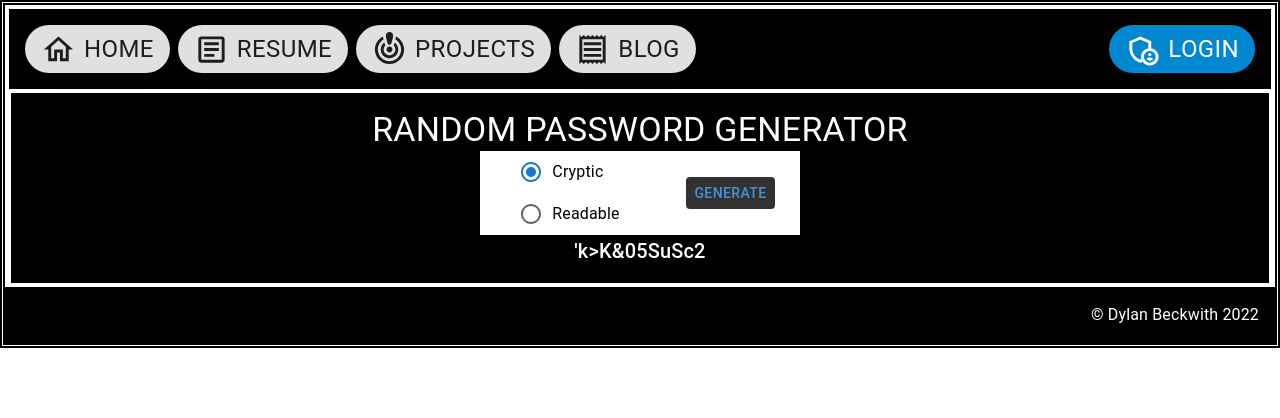
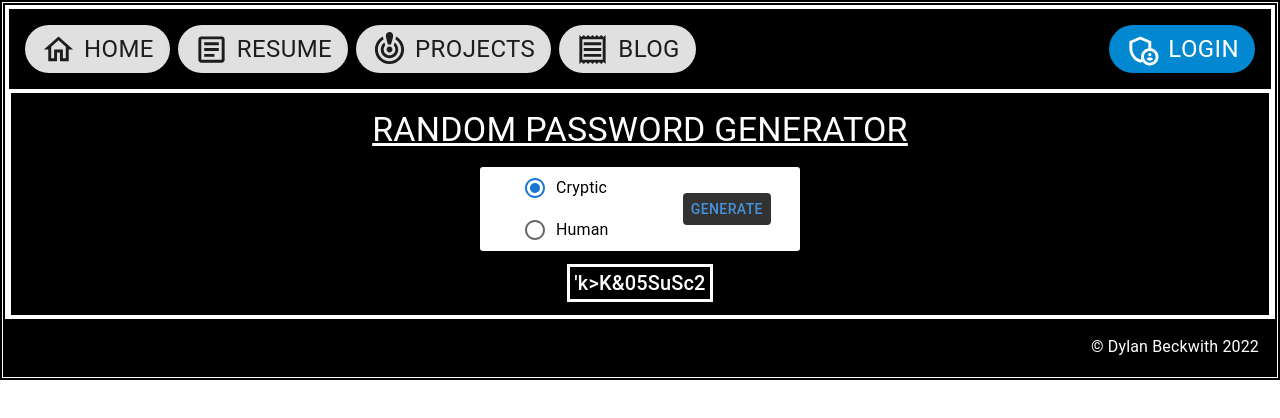
Before and after one commit to OTTTO/personal-website, a React (Create React App) app: page /projects/password-generator in a window 1280 px wide. Both pictures are taken after a click on the button "GENERATE". Shown: the top 418 px of the page. Built offline with nearby package versions, Linux system fonts and the light colour scheme; no server answers.

Commit message:
PWRX-135: Add generateHuman method

```diff
--- a/package.json
+++ b/package.json
@@ -30,6 +30,7 @@
     "html-to-draftjs": "^1.5.0",
     "lorem-ipsum": "^2.0.8",
     "material-ui-popup-state": "^5.0.4",
+    "random-words": "^1.2.1",
     "react": "^18.2.0",
     "react-beautiful-dnd": "^13.1.1",
     "react-dom": "^18.2.0",
--- a/src/pages/Projects/PasswordGenerator.tsx
+++ b/src/pages/Projects/PasswordGenerator.tsx
@@ -11,9 +11,17 @@ import { Footer } from "components/Footer";
 import { Menu } from "components/Menu";
 import React from "react";
 import mainTheme from "themes/mainTheme";
+import randomWords from "random-words";
+
+type PasswordType = "cryptic" | "human";
 
 export function PasswordGenerator() {
   const [password, setPassword] = React.useState("");
+  const [radio, setRadio] = React.useState<PasswordType>("cryptic");
+
+  const handleRadioChange = (event: React.ChangeEvent<HTMLInputElement>) => {
+    setRadio((event.target as HTMLInputElement).value as PasswordType);
+  };
 
   let uppers = Array.from(Array(26))
     .map((e, i) => i + 65)
@@ -70,10 +78,29 @@ export function PasswordGenerator() {
     setPassword(genPassword);
   };
 
-  const generateHuman = () => {};
+  const humanSpecials = ["!", "@", "#", "$", "%", "&", "?", "+"];
+
+  const generateHuman = () => {
+    setPassword(
+      randomWords({
+        exactly: 3,
+        join: "",
+        formatter: (word, index) => {
+          return word.slice(0, 1).toUpperCase().concat(word.slice(1));
+        },
+      }) +
+        shuffle(numbers)[0] +
+        shuffle(numbers)[0] +
+        shuffle(humanSpecials)[0]
+    );
+  };
 
   const onGenerate = () => {
-    generateCryptic();
+    if (radio === "cryptic") {
+      generateCryptic();
+    } else {
+      generateHuman();
+    }
   };
 
   return (
@@ -88,17 +115,26 @@ export function PasswordGenerator() {
         bgcolor="black"
         textAlign="center"
       >
-        <Typography color="white" variant="h4">
+        <Typography
+          color="white"
+          variant="h4"
+          sx={{ textDecoration: "underline" }}
+        >
           RANDOM PASSWORD GENERATOR
         </Typography>
-        <Grid container bgcolor="white" width="20rem" margin="0 auto">
+        <Grid
+          container
+          bgcolor="white"
+          width="20rem"
+          margin="1rem auto"
+          sx={{ borderRadius: "3px" }}
+        >
           <RadioGroup
             defaultValue="cryptic"
             sx={{
-              backgroundColor: "white",
               margin: "0 auto",
-              borderRadius: "3px",
             }}
+            onChange={handleRadioChange}
           >
             <FormControlLabel
               value="cryptic"
@@ -109,7 +145,7 @@ export function PasswordGenerator() {
             <FormControlLabel
               value="human"
               control={<Radio />}
-              label="Readable"
+              label="Human"
               sx={{ paddingLeft: "1rem" }}
             />
           </RadioGroup>
@@ -131,7 +167,13 @@ export function PasswordGenerator() {
             GENERATE
           </Button>
         </Grid>
-        <Typography color="white" variant="h6">
+        <Typography
+          color="white"
+          variant="h6"
+          border="white solid"
+          display={password ? "inline" : "none"}
+          padding=".25rem"
+        >
           {password}
         </Typography>
       </Grid>
```
Also changed, not shown: 1 other file (tests, documents, lock files or other folders).
